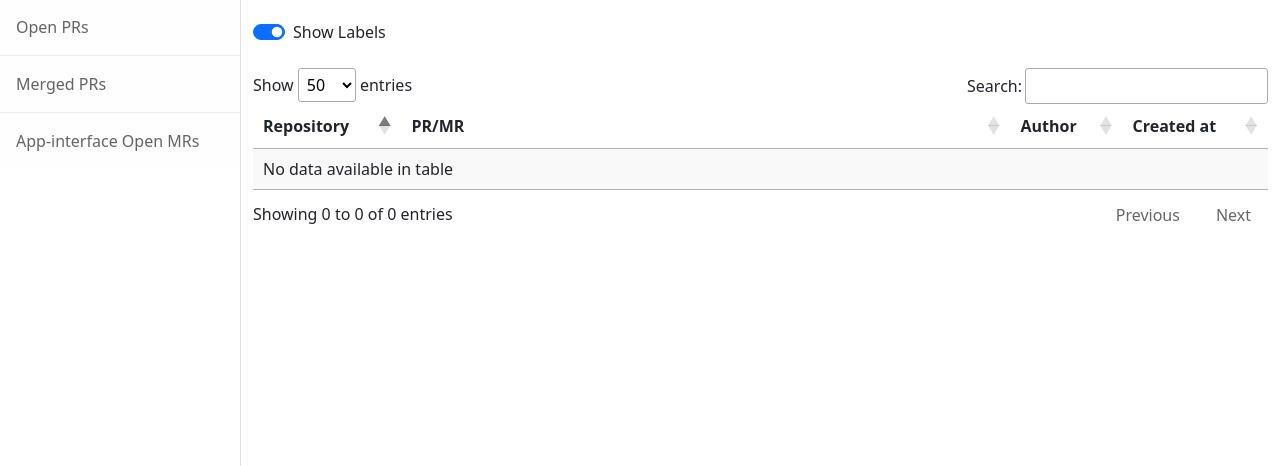
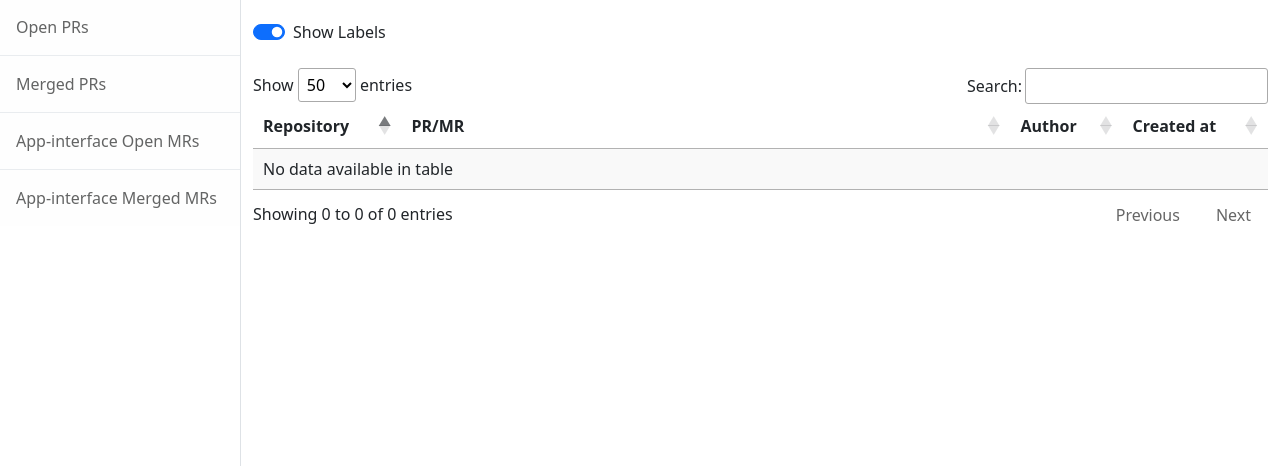
Before and after one commit to petracihalova/service-dashboard, a Flask app: page /pull-requests/open in a window 1280 px wide. Shown: the part 195-661 px from the top of the page. Run offline with Flask 3, Linux system fonts and the light colour scheme; parts of the project's set-up code (start-up, migrations or seed data) failed here and were passed over; some libraries are stand-ins or nearby versions.

Commit message:
add app-interface merged merge requests page

```diff
--- a/blueprints/pull_requests.py
+++ b/blueprints/pull_requests.py
@@ -7,6 +7,7 @@ import requests
 
 import config
 from services import github_service, gitlab_service
+from utils import load_json_data
 
 logger = logging.getLogger(__name__)
 pull_requests_bp = Blueprint("pull_requests", __name__)
@@ -79,6 +80,55 @@ def app_interface_open_merge_requests():
     return render_template(
         "pull_requests/app_interface_open.html",
         open_pr_list=open_mrs,
+        count=count,
+        app_interface_users=config.APP_INTERFACE_USERS,
+        gitlab_username=config.GITLAB_USERNAME,
+        show_my_mrs_only=show_my_mrs_only,
+    )
+
+
+@pull_requests_bp.route("/app-interface-merged")
+def app_interface_merged_merge_requests():
+    """
+    App-interface merged merge requests page.
+    Display merged merge requests from app-interface repository
+    filtered by users from APP_INTERFACE_USERS configuration.
+    """
+    reload_data = "reload_data" in request.args
+    show_my_mrs_only = request.args.get("my_mrs", "").lower() == "true"
+
+    # Get custom days parameter from URL, default to config value
+    try:
+        custom_days = int(
+            request.args.get("days", config.DEFAULT_MERGED_IN_LAST_X_DAYS)
+        )
+        # Validate reasonable range
+        if custom_days < 1 or custom_days > 10000:
+            custom_days = config.DEFAULT_MERGED_IN_LAST_X_DAYS
+    except (ValueError, TypeError):
+        custom_days = config.DEFAULT_MERGED_IN_LAST_X_DAYS
+
+    logger.info(
+        f"App-interface merged MRs page accessed with reload_data={reload_data}, show_my_mrs_only={show_my_mrs_only}, days={custom_days}"
+    )
+
+    # Get app-interface merged MRs
+    merged_mrs = get_app_interface_merged_mr(reload_data)
+
+    # Apply additional filtering if "My MRs" is requested
+    if show_my_mrs_only and config.GITLAB_USERNAME:
+        merged_mrs = [
+            mr
+            for mr in merged_mrs
+            if mr.get("user_login", "").lower() == config.GITLAB_USERNAME.lower()
+        ]
+
+    count = len(merged_mrs)
+
+    return render_template(
+        "pull_requests/app_interface_merged.html",
+        merged_pr_list=merged_mrs,
+        merged_in_last_X_days=custom_days,
         count=count,
         app_interface_users=config.APP_INTERFACE_USERS,
         gitlab_username=config.GITLAB_USERNAME,
@@ -294,6 +344,78 @@ def get_app_interface_open_mr(reload_data):
         return json.load(file)
 
 
+def get_app_interface_merged_mr(reload_data):
+    """
+    Get App-interface merged merge requests from a file or download new data.
+    Filter by merge date within specified days.
+    """
+
+    logger.info(
+        f"get_app_interface_merged_mr called with reload_data={reload_data}, file_exists={config.APP_INTERFACE_MERGED_MR_FILE.is_file()}"
+    )
+
+    if not config.GITLAB_TOKEN:
+        logger.error("GITLAB_TOKEN is not set")
+        return []
+
+    merged_mrs = []
+
+    # Case 1: File doesn't exist - download all data
+    if not config.APP_INTERFACE_MERGED_MR_FILE.is_file():
+        try:
+            merged_mrs = gitlab_service.GitlabAPI().get_app_interface_merged_mr(
+                scope="all"
+            )
+        except requests.exceptions.ConnectionError as err:
+            flash(
+                "Unable to connect to GitLab API - check your VPN connection and GitLab token",
+                "warning",
+            )
+            flash("App-interface merged MRs were not updated", "info")
+            logger.error(err)
+            return []
+
+    # Case 2: Reload requested - download missing data
+    elif reload_data:
+        try:
+            merged_mrs = gitlab_service.GitlabAPI().get_app_interface_merged_mr(
+                scope="missing"
+            )
+        except requests.exceptions.ConnectionError as err:
+            flash(
+                "Unable to connect to GitLab API - check your VPN connection and GitLab token",
+                "warning",
+            )
+            flash("App-interface merged MRs were not updated", "info")
+            logger.error(err)
+            # Fall back to loading existing file
+            merged_mrs = load_json_data(config.APP_INTERFACE_MERGED_MR_FILE).get(
+                "data", []
+            )
+
+    # Case 3: Load from existing file
+    else:
+        with open(
+            config.APP_INTERFACE_MERGED_MR_FILE, mode="r", encoding="utf-8"
+        ) as file:
+            data = json.load(file)
+            timestamp = data.get("timestamp")
+            # If you see the timestamp to "test", it means that the data is broken,
+            # so we need to download the new data.
+            if timestamp == "test":
+                try:
+                    merged_mrs = gitlab_service.GitlabAPI().get_app_interface_merged_mr(
+                        scope="all"
+                    )
+                except requests.exceptions.ConnectionError as err:
+                    logger.error(f"Failed to reload broken data: {err}")
+                    merged_mrs = []
+            else:
+                merged_mrs = data.get("data", [])
+
+    return merged_mrs
+
+
 def get_github_merged_pr(reload_data):
     """Get GitHub merged pull requests from a file or download new data."""
 
--- a/config.py
+++ b/config.py
@@ -29,6 +29,7 @@ GL_MERGED_PR_FILE = DATA_PATH_FOLDER / "gitlab_merged_pr_list.json"
 DEPLOYMENTS_FILE = DATA_PATH_FOLDER / "deployments_list.json"
 
 APP_INTERFACE_OPEN_MR_FILE = DATA_PATH_FOLDER / "app_interface_open_mr_list.json"
+APP_INTERFACE_MERGED_MR_FILE = DATA_PATH_FOLDER / "app_interface_merged_mr_list.json"
 
 # PATTERNS
 GH_REPO_PATTERN = (
--- a/services/gitlab_service.py
+++ b/services/gitlab_service.py
@@ -466,3 +466,120 @@ class GitlabAPI:
         return save_json_data_and_return(
             result, config.APP_INTERFACE_OPEN_MR_FILE, PullRequestEncoder
         )
+
+    def get_app_interface_merged_mr(self, scope="all"):
+        """
+        Get list of merged merge requests from app-interface repository.
+        """
+        if not scope or scope == "all":
+            try:
+                logger.info(
+                    f"Downloading 'merged' pull requests from '{APP_INTERFACE}'"
+                )
+                project = self.gitlab_api.projects.get(APP_INTERFACE)
+
+                merged_mrs = []
+                # Download all merged merge requests for given user
+                for user in config.APP_INTERFACE_USERS:
+                    mrs = project.mergerequests.list(
+                        state="merged", per_page=100, author_username=user
+                    )
+
+                    merged_mrs.extend(
+                        [
+                            PullRequestInfo(
+                                number=mr.iid,
+                                draft=mr.draft,
+                                title=mr.title,
+                                body=mr.description,
+                                created_at=mr.created_at,
+                                merged_at=mr.merged_at,
+                                merge_commit_sha=mr.merge_commit_sha
+                                if mr.merged_at
+                                else None,
+                                user_login=mr.author.get("username"),
+                                html_url=mr.web_url,
+                            )
+                            for mr in mrs
+                        ]
+                    )
+            except Exception as err:
+                logger.error(err)
+                merged_mrs = []
+        elif scope == "missing":
+            with open(
+                config.APP_INTERFACE_MERGED_MR_FILE, mode="r", encoding="utf-8"
+            ) as file:
+                data = json.load(file)
+                timestamp = data.get("timestamp")
+            try:
+                logger.info(
+                    f"Downloading missing 'merged' pull requests from '{APP_INTERFACE}' since {timestamp}"
+                )
+                project = self.gitlab_api.projects.get(APP_INTERFACE)
+
+                merged_mrs = []
+                # Download missing merged merge requests for given user
+                for user in config.APP_INTERFACE_USERS:
+                    mrs = project.mergerequests.list(
+                        state="merged",
+                        per_page=100,
+                        author_username=user,
+                        updated_after=timestamp,
+                    )
+
+                    merged_mrs.extend(
+                        [
+                            PullRequestInfo(
+                                number=mr.iid,
+                                draft=mr.draft,
+                                title=mr.title,
+                                body=mr.description,
+                                created_at=mr.created_at,
+                                merged_at=mr.merged_at,
+                                merge_commit_sha=mr.merge_commit_sha
+                                if mr.merged_at
+                                else None,
+                                user_login=mr.author.get("username"),
+                                html_url=mr.web_url,
+                            )
+                            for mr in mrs
+                        ]
+                    )
+
+                # Add missing MRs to existing data
+                merged_mrs = self.add_missing_app_interface_merge_requests(merged_mrs)
+            except Exception as err:
+                logger.error(err)
+                merged_mrs = load_json_data(config.APP_INTERFACE_MERGED_MR_FILE)
+        else:
+            raise ValueError(
+                "Get list of app-interface merged merge requests: invalid 'scope'"
+            )
+
+        result = {
+            "timestamp": datetime.now(timezone.utc).isoformat(),
+            "data": merged_mrs,
+        }
+
+        return save_json_data_and_return(
+            result, config.APP_INTERFACE_MERGED_MR_FILE, PullRequestEncoder
+        )
+
+    def add_missing_app_interface_merge_requests(self, new_mrs):
+        """Add new merge requests to existing app-interface merged data."""
+        with open(
+            config.APP_INTERFACE_MERGED_MR_FILE, mode="r", encoding="utf-8"
+        ) as file:
+            data = json.load(file)
+            existing_mrs = data.get("data", [])
+
+        # Get existing MR numbers to avoid duplicates
+        existing_mr_numbers = [mr.get("number") for mr in existing_mrs]
+
+        # Add new MRs that don't exist yet
+        for new_mr in new_mrs:
+            if new_mr.number not in existing_mr_numbers:
+                existing_mrs.append(new_mr)
+
+        return existing_mrs
--- a/templates/includes/sidebar.html
+++ b/templates/includes/sidebar.html
@@ -12,5 +12,7 @@
             PRs</a>
         <a class="list-group-item list-group-item-action list-group-item-light p-3" href="{{ url_for('pull_requests.app_interface_open_merge_requests') }}">App-interface Open
             MRs</a>
+        <a class="list-group-item list-group-item-action list-group-item-light p-3" href="{{ url_for('pull_requests.app_interface_merged_merge_requests') }}">App-interface Merged
+            MRs</a>
     </div>
 </div>
```
Also changed, not shown: templates/pull_requests/app_interface_merged.html (added, +153 -0 lines), 1 other file.
